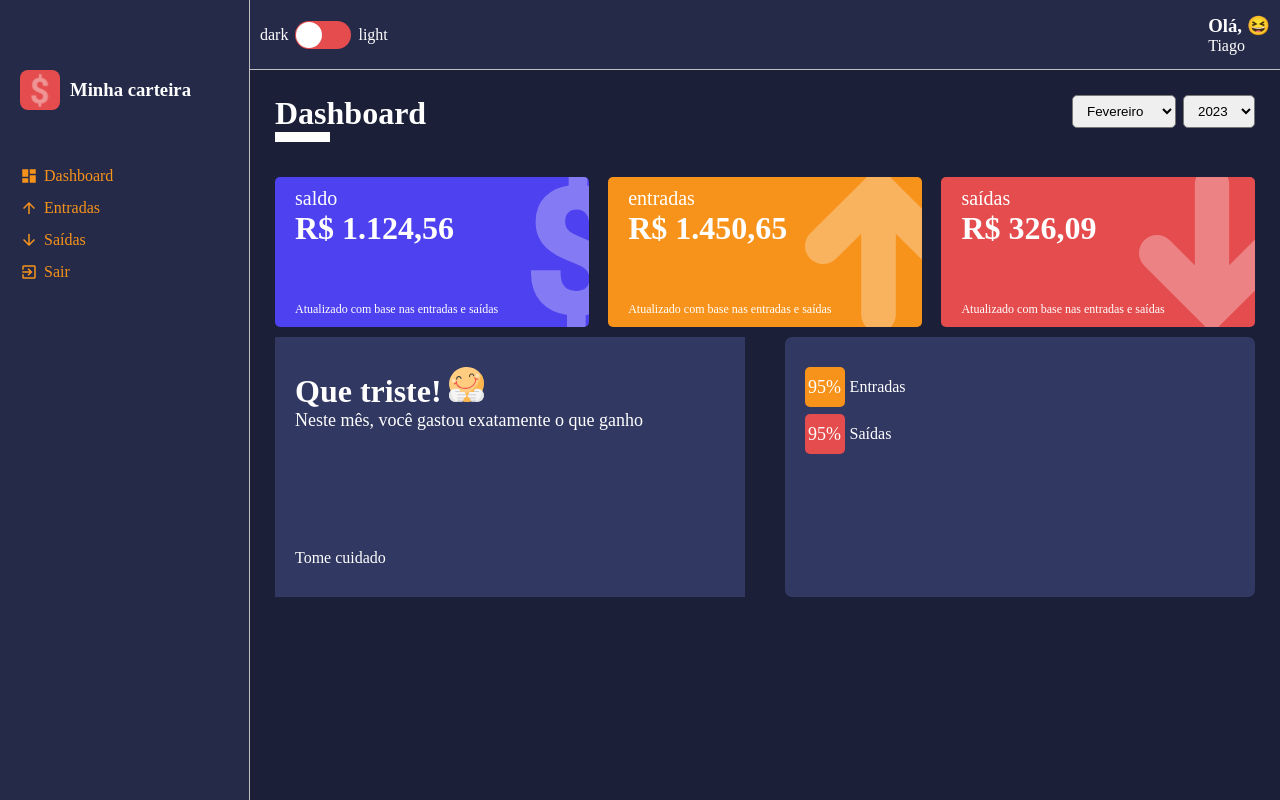
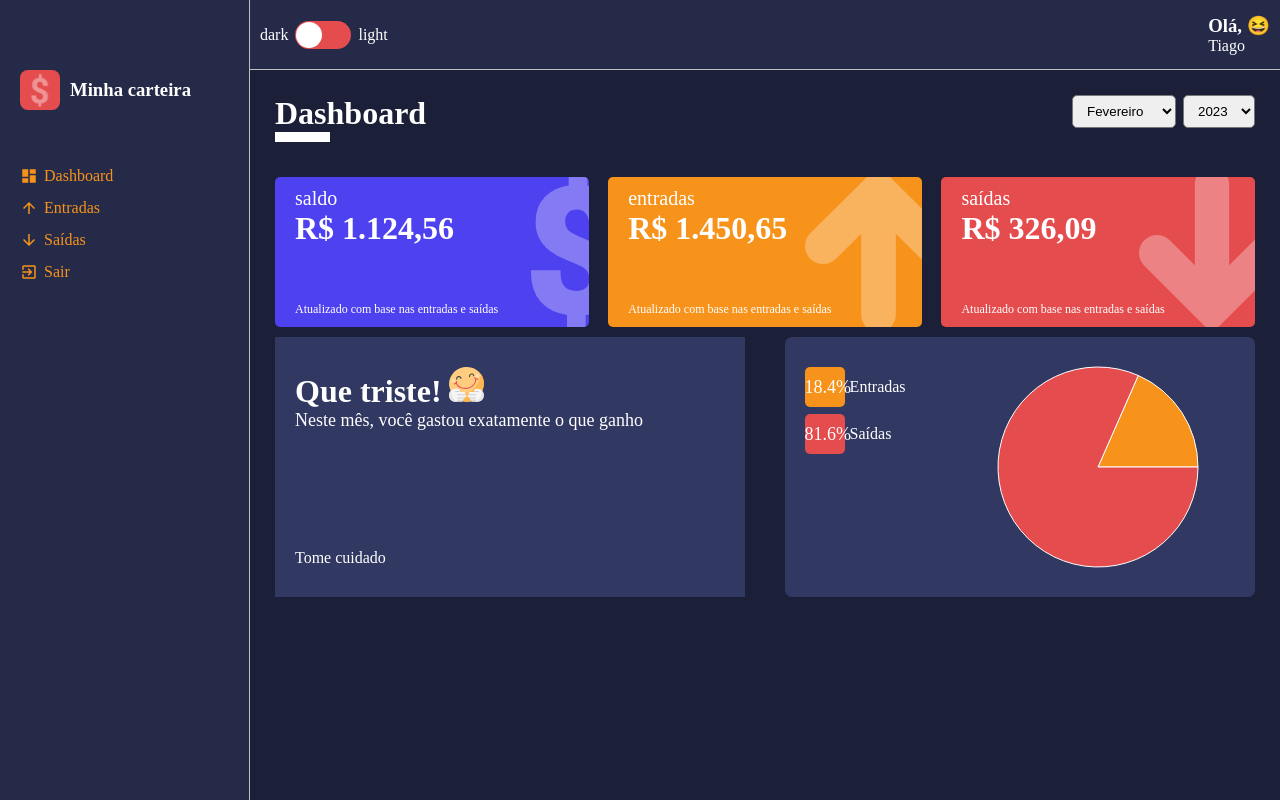
Before and after one commit to TiagoSilva34/Carteira-Digital, a React (Create React App) app: page /dashboard in a window 1280 px wide. Built offline with nearby package versions, Linux system fonts and the light colour scheme.

Commit message:
feat: Criando e estilizando o gráfico de pizza

```diff
--- a/src/components/PieChart/index.tsx
+++ b/src/components/PieChart/index.tsx
@@ -1,4 +1,3 @@
-import { Container } from "./styles"
 import {
   PieChart,
   Pie,
@@ -6,25 +5,33 @@
   ResponsiveContainer
 } from 'recharts'
 import {
+  Container,
   SideLeft,
   LegendContainer,
   Legend,
   SideRight
 } from './styles'
 
-export const PieChartComponent: React.FC = () =>
+interface IPieChartProps {
+  data: {
+    name: string
+    value: number
+    percent: number
+    color: string
+  }[]
+}
+
+export const PieChartComponent: React.FC<IPieChartProps> = ({ data }) =>
   (
     <Container>
       <SideLeft>
         <LegendContainer>
-          <Legend color="#F7931B">
-            <div>95%</div>
-            <span>Entradas</span>
-          </Legend>
-          <Legend color="#E44C4E">
-            <div>95%</div>
-            <span>Saídas</span>
-          </Legend>
+           {data.map(indicator => (
+            <Legend key={indicator.name} color={indicator.color}>
+              <div>{isNaN(indicator.percent) ? 0 : indicator.percent}%</div>
+              <span>{indicator.name}</span>
+            </Legend>
+           ))}
         </LegendContainer>
       </SideLeft>
 
@@ -32,11 +39,12 @@
         <ResponsiveContainer>
           <PieChart>
             <Pie
-              data={[]}
-              labelLine={false}
-              dataKey="percent"
+              data={data}
+              dataKey='percent'
             >
-
+              {data.map((indicator) => (
+                <Cell key={indicator.name} fill={indicator.color} />
+              ))}
             </Pie>
           </PieChart>
         </ResponsiveContainer>
--- a/src/components/PieChart/styles.ts
+++ b/src/components/PieChart/styles.ts
@@ -73,4 +73,8 @@
   }
 `
 
-export const SideRight = styled.main ``
+export const SideRight = styled.main `
+  display: flex;
+  justify-content: center;
+  flex: 1;
+`
--- a/src/pages/Dashboard/index.tsx
+++ b/src/pages/Dashboard/index.tsx
@@ -128,6 +128,30 @@
     }
   }, [totalBalance])
 
+  const relationExpensesVersusGains = useMemo(() => {
+    const total = totalGains + totalExpensive
+
+    const percentGains = (totalGains / total) * 100
+    const percentExpenses = (totalExpensive / total) * 100
+
+    const data = [
+      {
+        name: "Entradas",
+        value: totalExpensive,
+        percent: Number(percentExpenses.toFixed(1)),
+        color: '#F7931B'
+      },
+      {
+        name: "Saídas",
+        value: totalGains,
+        percent: Number(percentGains.toFixed(1)),
+        color: '#E44C4E'
+      },
+    ]
+
+    return data
+  }, [totalGains, totalExpensive])
+
   const handleMonthSelected = (month: string) => {
     try {
       var parseMonth = Number(month)
@@ -194,7 +218,9 @@
           icon={message.icon}
         />
 
-        <PieChartComponent />
+        <PieChartComponent
+          data={relationExpensesVersusGains}
+        />
       </Content>
     </Container>
   )
--- a/src/pages/Dashboard/styles.ts
+++ b/src/pages/Dashboard/styles.ts
@@ -3,7 +3,6 @@
 export const Container = styled.div`
 
 `
-
 export const Content = styled.div`
   color: ${props => props.theme.colors.white};
 
```
